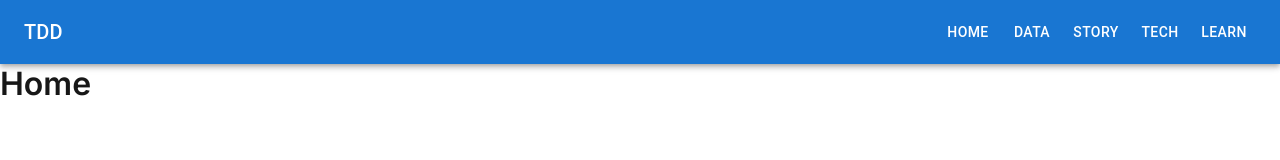
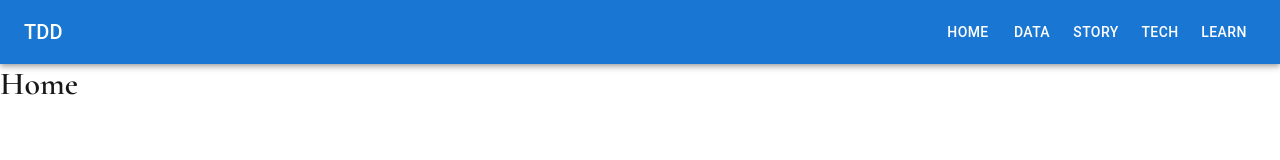
Before and after one commit to open-austin/ids-frontend-v2, a Next.js app: page / in a window 1280 px wide. Shown: the top 160 px of the page. Built offline with nearby package versions, Linux system fonts and the light colour scheme.

Commit message:
Update font variable to use Cormorant Garamond and 600 weight Headings

```diff
--- a/src/app/layout.tsx
+++ b/src/app/layout.tsx
@@ -1,13 +1,23 @@
 // app/layout.tsx
-import { Inter } from 'next/font/google'
+import { Inter, Cormorant_Garamond } from 'next/font/google'
 import type { Metadata } from 'next/types'
 import Navbar from './components/navigation/navbar'
 import './globals.css'
 
-// Initialize the Inter font with Latin subset
+// Initialize the Inter font for body text
 const inter = Inter({
   subsets: ['latin'],
   display: 'swap',
+  variable: '--font-inter',
+})
+
+// Initialize Cormorant Garamond for headings
+const cormorant = Cormorant_Garamond({
+  weight: ['400', '500', '600', '700'],
+  style: ['normal'],
+  subsets: ['latin'],
+  display: 'swap',
+  variable: '--font-cormorant',
 })
 
 export const metadata: Metadata = {
@@ -21,7 +31,7 @@ export default function RootLayout({
   children: React.ReactNode
 }) {
   return (
-    <html lang="en" className={inter.className}>
+    <html lang="en" className={`${inter.variable} ${cormorant.variable}`}>
       <body>
         <Navbar />
         {children}
```
